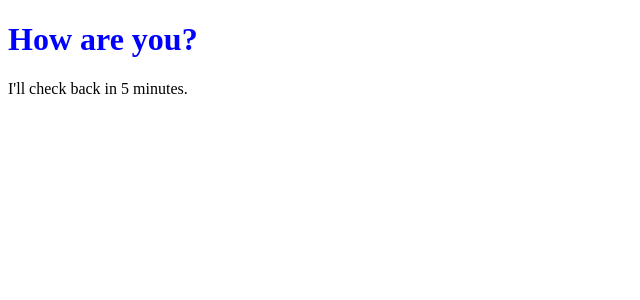
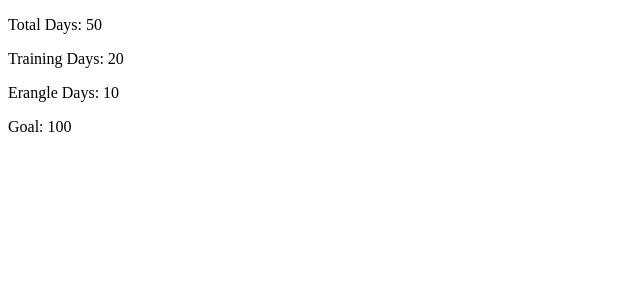
Before and after one commit to Deep3543/React-Upskilling-2, a React (Create React App) app: page / in a window 1280 px wide. Shown: the top 300 px of the page, without its empty margins (0-640 px from the left). Built offline with nearby package versions, Linux system fonts and the light colour scheme.

Commit message:
PlayGame Component

```diff
--- a/src/index.js
+++ b/src/index.js
@@ -1,20 +1,41 @@
-import React from 'react'
-import ReactDOM from 'react-dom'
+import React, {Component} from 'react'
+import {render} from 'react-dom'
 
-class Message extends React.Component{
+let playData = {
+  total: 50,
+  training: 20,
+  erangle: 10,
+  goal: 100
+}
+
+class PlayGameCounter extends Component{
   render() {
+    const {total, training, erangle, goal} = this.props
     return (
-      <div>
-        <h1 style={{color:this.props.color}}>
-          {this.props.msg}
-        </h1>
-    <p>I'll check back in {this.props.minutes} minutes.</p>
-      </div>
+      <section>
+        <div>
+          <p>Total Days: {total}</p>
+        </div>
+        <div>
+          <p>Training Days: {training}</p>
+        </div>
+        <div>
+          <p>Erangle Days: {erangle}</p>
+        </div>
+        <div>
+          <p>Goal: {goal}</p>
+        </div>
+      </section>
     )
   }
 }
 
-ReactDOM.render(
-  <Message color="blue" msg="How are you?" minutes={5}/>,
+render(
+  <PlayGameCounter
+    total={playData.total}
+    training={playData.training}
+    erangle={playData.erangle}
+    goal={playData.goal}
+  />,
   document.getElementById('root')
 )
```
